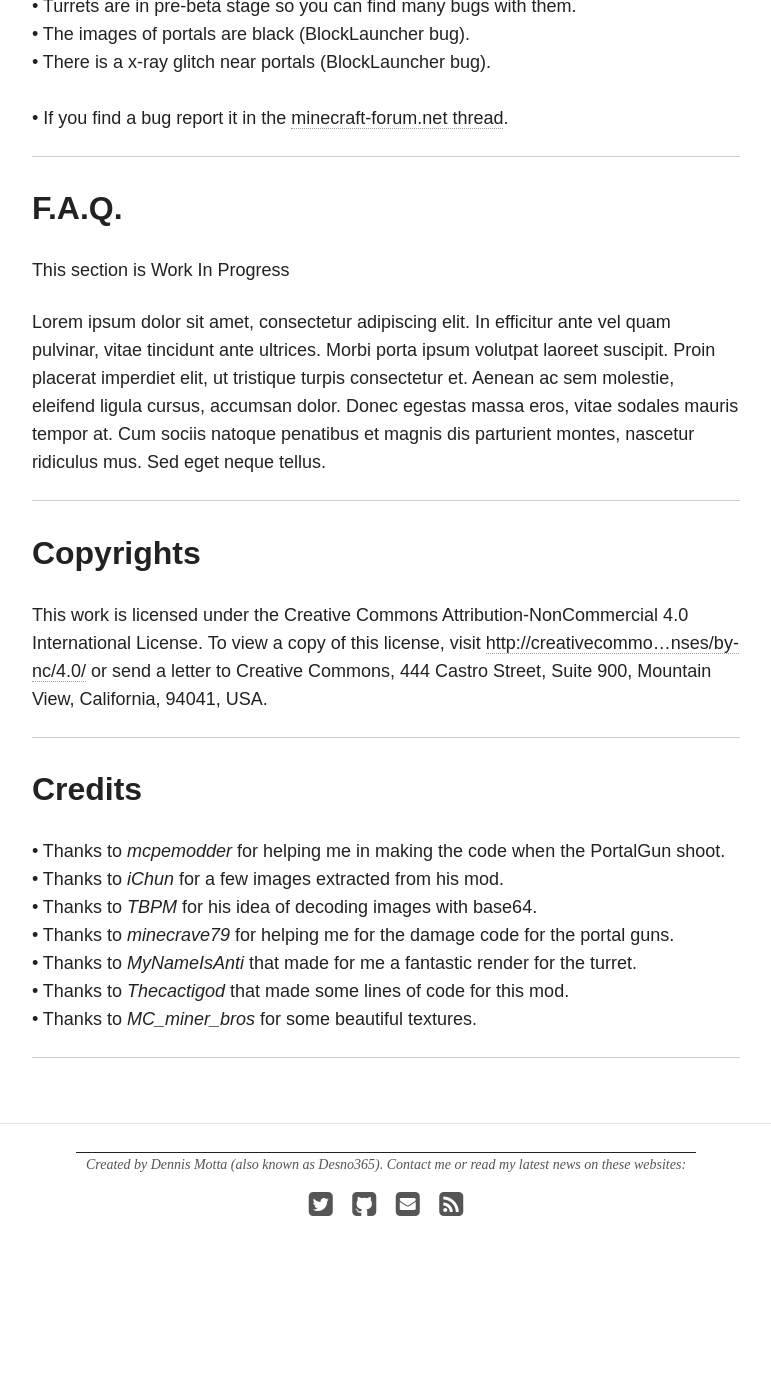
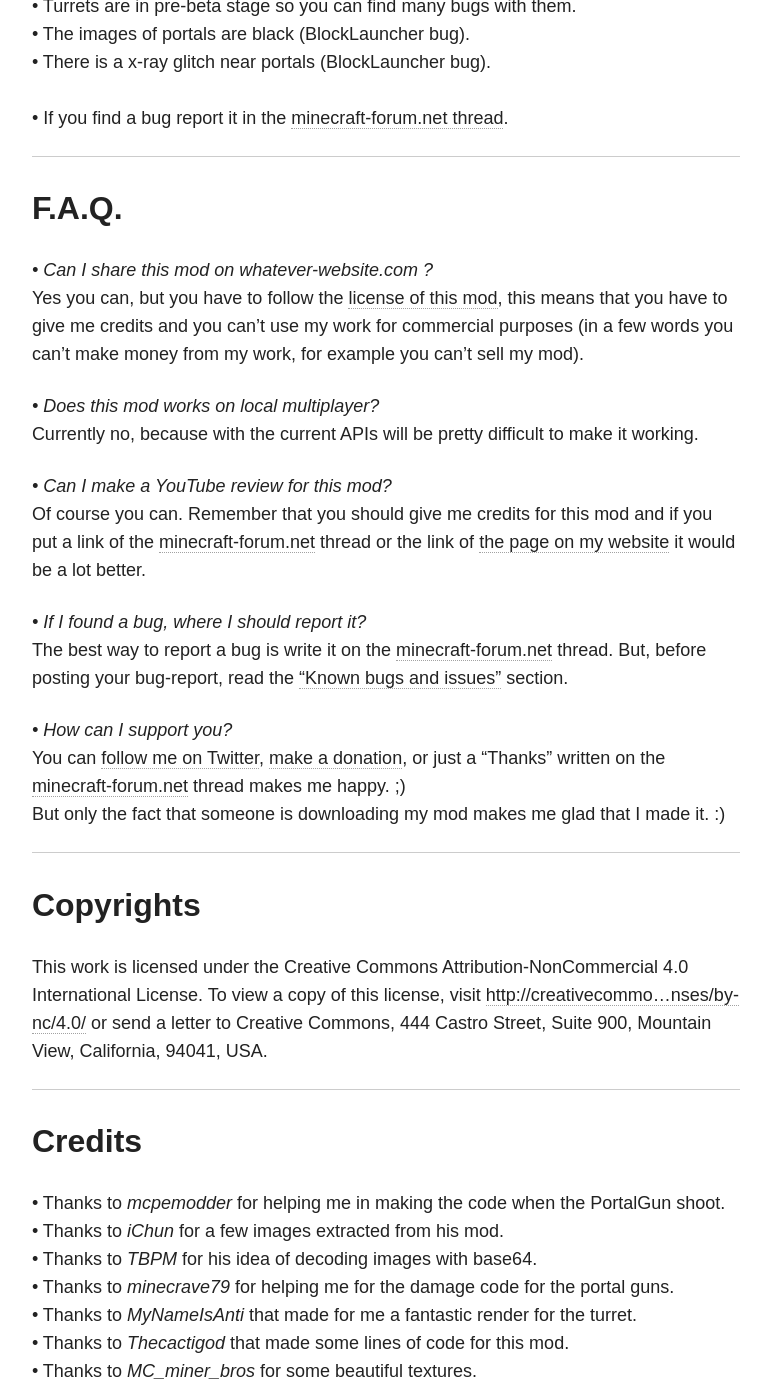
Before and after one commit to Desno365/Desno365.github.io, a Jekyll site: the page built from minecraft/portal2-mod/index.md, in a window 1280 px wide and 1400 px high, scrolled down 5839 px. Shown: the whole window, without its empty margins (254-1025 px from the left). Built offline with Jekyll 4.4.1, drawn with Linux system fonts in a browser that asks for light colours; nearby versions of some CDN libraries; before the commit the page ends 7155 px from its top, so only the background shows below that.

Commit message:
Added FAQ Portal 2 Mod

```diff
--- a/_includes/footer.html
+++ b/_includes/footer.html
@@ -8,6 +8,8 @@
 <script>
 (adsbygoogle = window.adsbygoogle || []).push({});
 </script>
+
+<br>
 
 <span>Created by {{ site.owner.name }} (also known as {{ site.owner.nickname }}). Contact me or read my latest news on these websites:</span>
 <div class="social-icons">
--- a/minecraft/portal2-mod/index.md
+++ b/minecraft/portal2-mod/index.md
@@ -119,9 +119,21 @@
 
 ## F.A.Q.
 
-This section is Work In Progress
+*• Can I share this mod on whatever-website.com ?*<br>
+Yes you can, but you have to follow the [license of this mod]({{ site.url }}/minecraft/portal2-mod/#copyrights), this means that you have to give me credits and you can't use my work for commercial purposes (in a few words you can't make money from my work, for example you can't sell my mod).<br>
 
-Lorem ipsum dolor sit amet, consectetur adipiscing elit. In efficitur ante vel quam pulvinar, vitae tincidunt ante ultrices. Morbi porta ipsum volutpat laoreet suscipit. Proin placerat imperdiet elit, ut tristique turpis consectetur et. Aenean ac sem molestie, eleifend ligula cursus, accumsan dolor. Donec egestas massa eros, vitae sodales mauris tempor at. Cum sociis natoque penatibus et magnis dis parturient montes, nascetur ridiculus mus. Sed eget neque tellus.
+*• Does this mod works on local multiplayer?*<br>
+Currently no, because with the current APIs will be pretty difficult to make it working.<br>
+
+*• Can I make a YouTube review for this mod?*<br>
+Of course you can. Remember that you should give me credits for this mod and if you put a link of the [minecraft-forum.net](http://www.minecraftforum.net/forums/minecraft-pocket-edition/mcpe-mods-tools/2097326-mod-beta-portal-2-mod-portal-gun-r008-by-desno365) thread or the link of [the page on my website]({{ site.url }}/minecraft/portal2-mod) it would be a lot better.<br>
+
+*• If I found a bug, where I should report it?*<br>
+The best way to report a bug is write it on the [minecraft-forum.net](http://www.minecraftforum.net/forums/minecraft-pocket-edition/mcpe-mods-tools/2097326-mod-beta-portal-2-mod-portal-gun-r008-by-desno365) thread. But, before posting your bug-report, read the ["Known bugs and issues"](http://desno365.github.io/minecraft/portal2-mod/#known-bugs-and-issues) section.
+
+*• How can I support you?*<br>
+You can [follow me on Twitter](https://twitter.com/desno365), [make a donation](https://www.paypal.com/cgi-bin/webscr?cmd=_s-xclick&hosted_button_id=GBEMKJBA3Z7PG), or just a "Thanks" written on the [minecraft-forum.net](http://www.minecraftforum.net/forums/minecraft-pocket-edition/mcpe-mods-tools/2097326-mod-beta-portal-2-mod-portal-gun-r008-by-desno365) thread makes me happy. ;)<br>
+But only the fact that someone is downloading my mod makes me glad that I made it. :)
 
 ---
 
```
